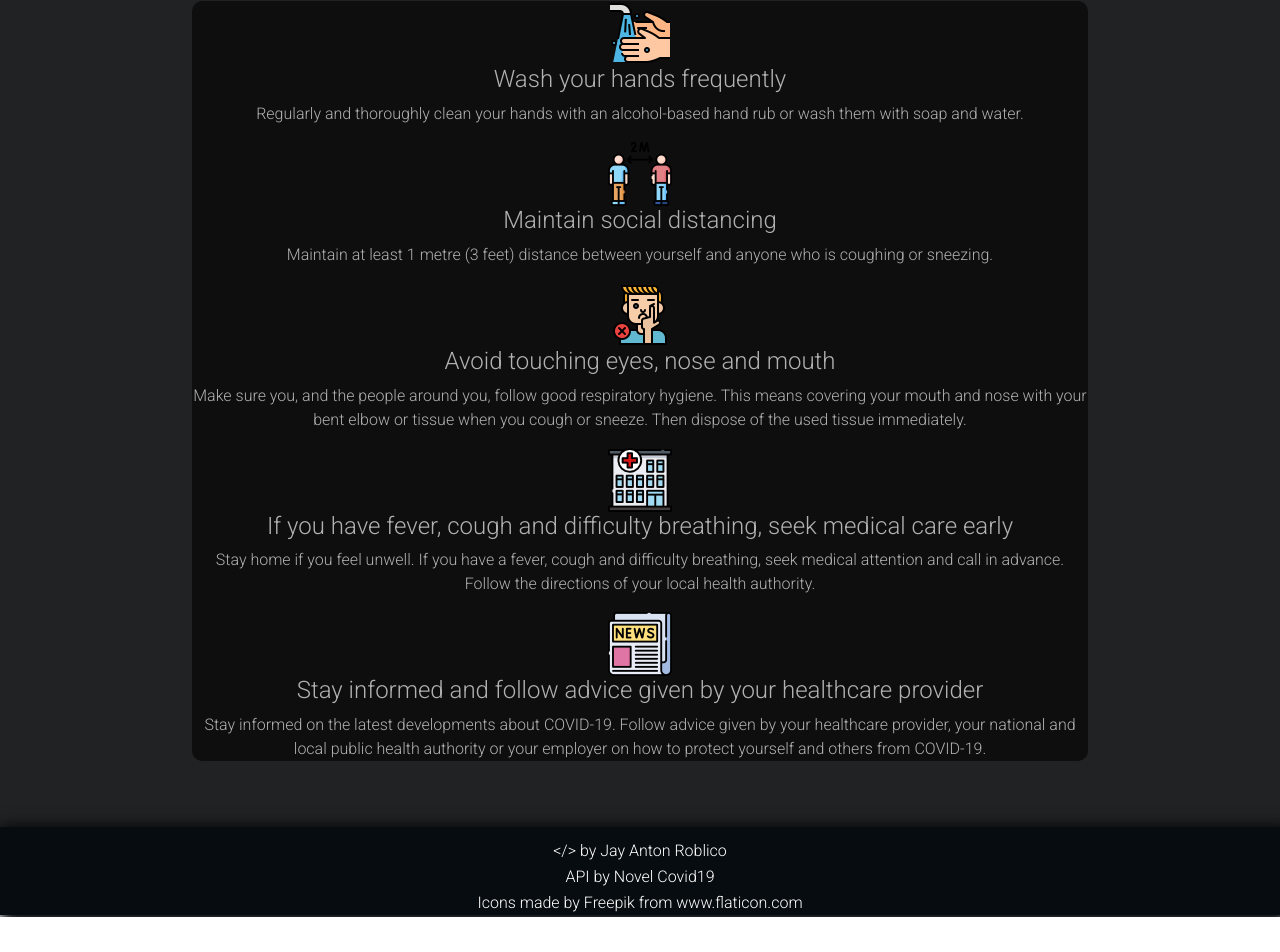
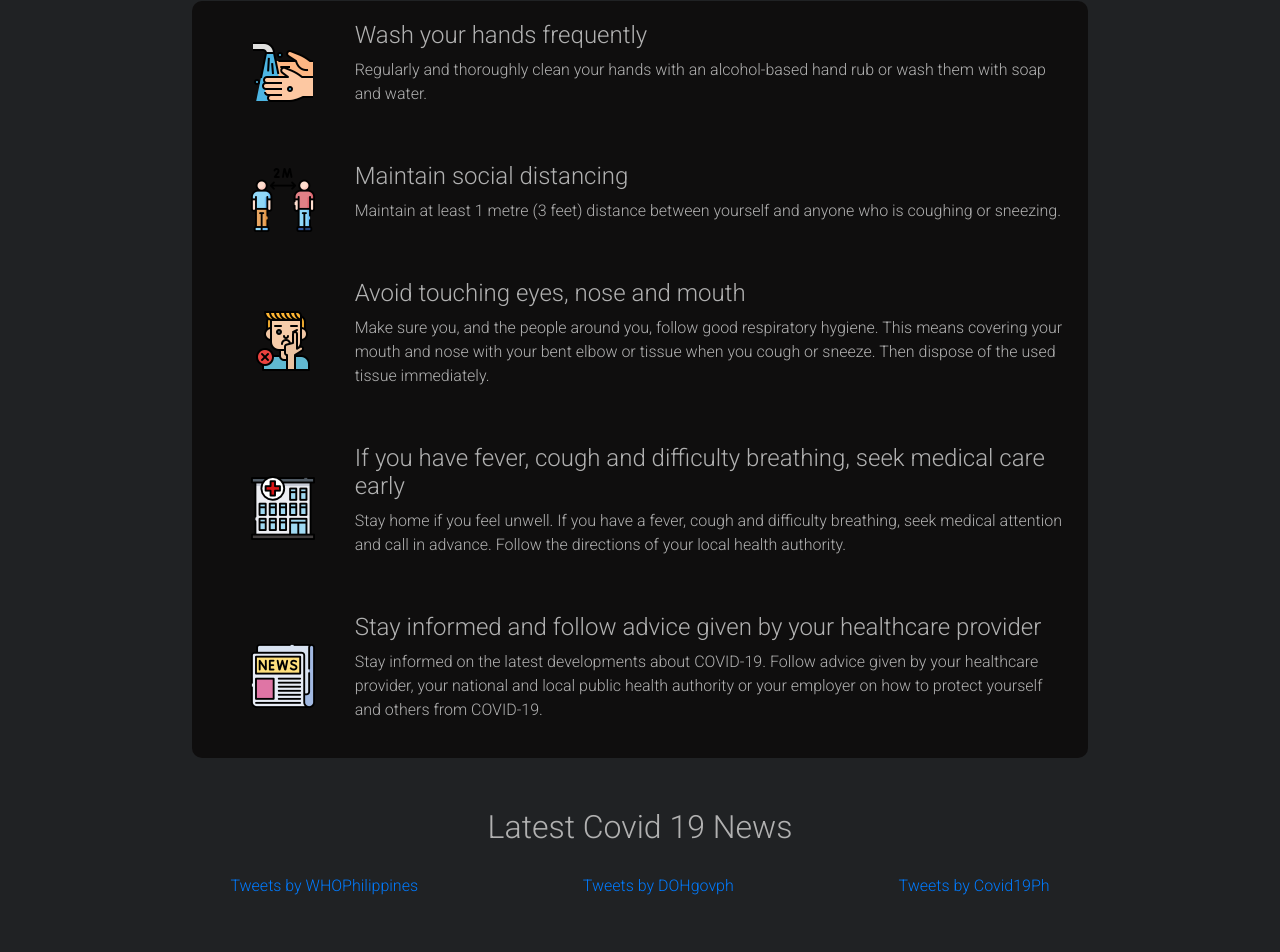
Before and after one commit to saerdyey/covid19ph-tracker, a React (Create React App) app: page / in a window 1280 px wide. Shown: the part 1474-2426 px from the top of the page. Before the commit the page ends 2391 px from the top, so only its background shows below. Built offline with nearby package versions, Linux system fonts and the light colour scheme; no server answers.

Commit message:
embed twitter feeds

```diff
--- a/public/index.html
+++ b/public/index.html
@@ -44,4 +44,9 @@
       To create a production bundle, use `npm run build` or `yarn build`.
     -->
   </body>
+  <script
+    async
+    src="https://platform.twitter.com/widgets.js"
+    charset="utf-8"
+  ></script>
 </html>
--- a/src/App.css
+++ b/src/App.css
@@ -98,6 +98,57 @@ h4 {
   border-radius: 10px;
 }
 
+.pmeasure {
+  display: flex;
+  justify-content: space-around;
+  padding: 20px;
+  align-items: center;
+  text-align: start;
+}
+
+.p-icons {
+  flex: 1;
+}
+
+.p-icons img {
+  display: block;
+  margin: auto;
+}
+
+.p-text {
+  flex: 5;
+}
+.p-text h4 {
+  text-align: start;
+}
+
+#twitter {
+  min-height: 90vh;
+  padding-bottom: 50px;
+  color: rgb(177, 177, 177);
+  background-color: #202224;
+  text-align: center;
+}
+
+.twitter-container {
+  width: 80%;
+  margin: auto;
+}
+
+.twitters {
+  display: flex;
+  justify-content: space-around;
+  flex-direction: row;
+  padding: 20px;
+  align-items: center;
+}
+
+.twitters a {
+  display: flex;
+  justify-content: space-between;
+  align-items: center;
+}
+
 footer {
   min-height: 10vh;
   margin: 0;
--- a/src/App.js
+++ b/src/App.js
@@ -4,6 +4,7 @@ import coronavirus from './img/coronavirus.png'
 import PhilCases from './components/PhilCases'
 import GlobalCases from './components/GlobalCases'
 import ProtectiveMeasures from './components/ProtectiveMeasures'
+import Twitter from './components/Twitter'
 
 const App = () => {
 
@@ -35,10 +36,16 @@ const App = () => {
         <ProtectiveMeasures/>
       </section>
 
+      <section id="twitter">
+        <h2 id="bpm">Latest Covid 19 News</h2>
+        <Twitter/>
+      </section>
+
       <footer>
         <p>&#60;/&#62; by Jay Anton Roblico</p>
         <p>API by <a href="https://disease.sh/">Novel Covid19</a></p>
         <p>Icons made by <a href="https://www.flaticon.com/authors/freepik" title="Freepik">Freepik</a> from <a href="https://www.flaticon.com/" title="Flaticon"> www.flaticon.com</a></p>
+        <p>Inspired by Mark Uy's <a href="https://covid19.com.ph/">COVID 19 PH Tracker</a></p>
       </footer>
     </div>
   );
--- /dev/null
+++ b/src/components/Twitter.js
@@ -0,0 +1,21 @@
+import React from 'react';
+
+const Twitter = () => {
+    return(
+        <div className="twitter-container">
+            <div className="twitters">
+                <div className="twitter">
+                <a class="twitter-timeline" data-width="320" data-height="500" data-theme="dark" href="https://twitter.com/WHOPhilippines?ref_src=twsrc%5Etfw">Tweets by WHOPhilippines</a>
+                </div>
+                <div className="twitter">
+                <a class="twitter-timeline" data-width="320" data-height="500" data-theme="dark" href="https://twitter.com/DOHgovph?ref_src=twsrc%5Etfw">Tweets by DOHgovph</a>
+                </div>
+                <div className="twitter">
+                <a class="twitter-timeline" data-width="320" data-height="500" data-theme="dark" href="https://twitter.com/Covid19Ph?ref_src=twsrc%5Etfw">Tweets by Covid19Ph</a>
+                </div>
+            </div>
+        </div>
+    )
+}
+
+export default Twitter;
```
Also changed, not shown: 1 other file (tests, documents, lock files or other folders).
